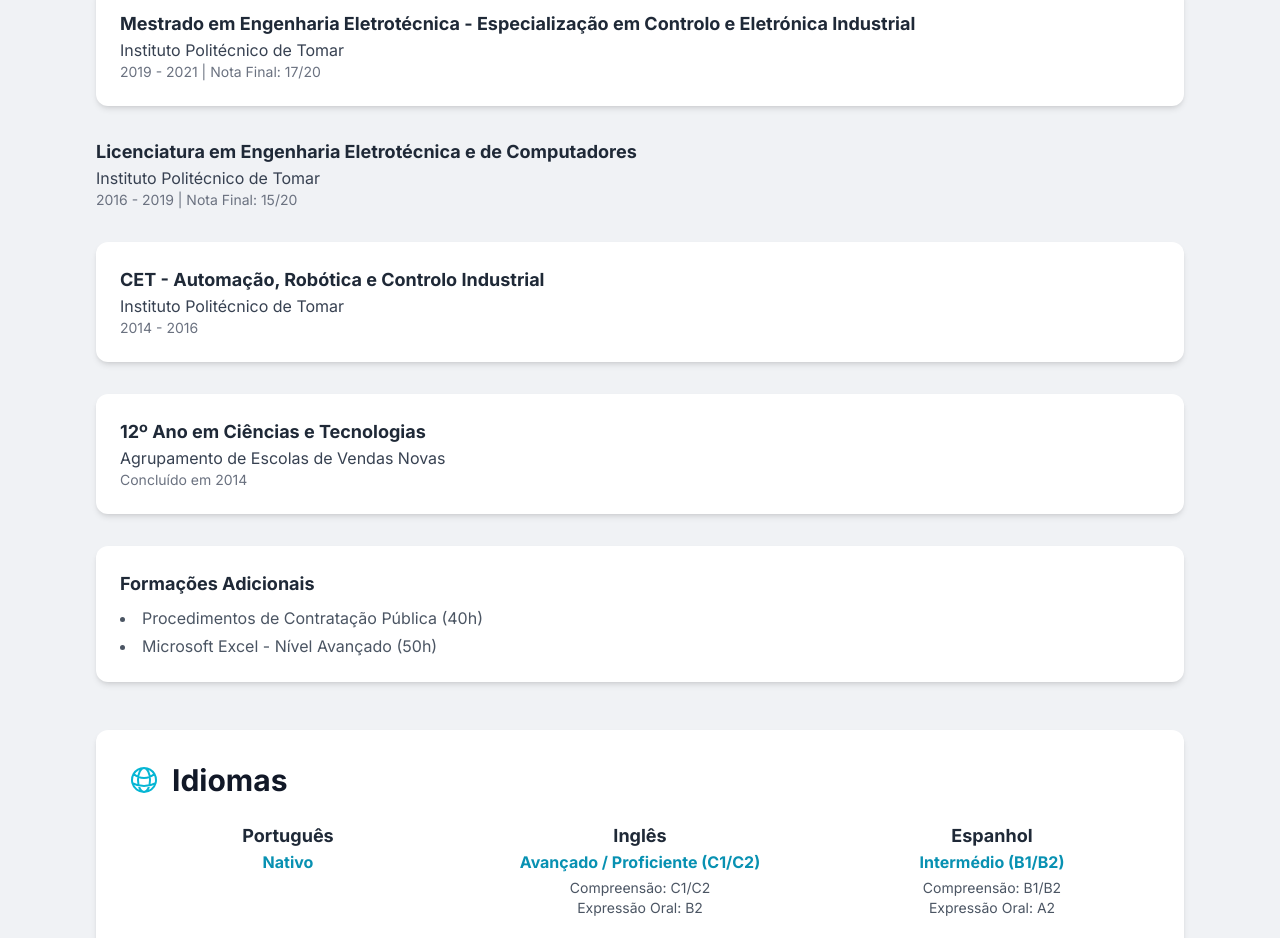
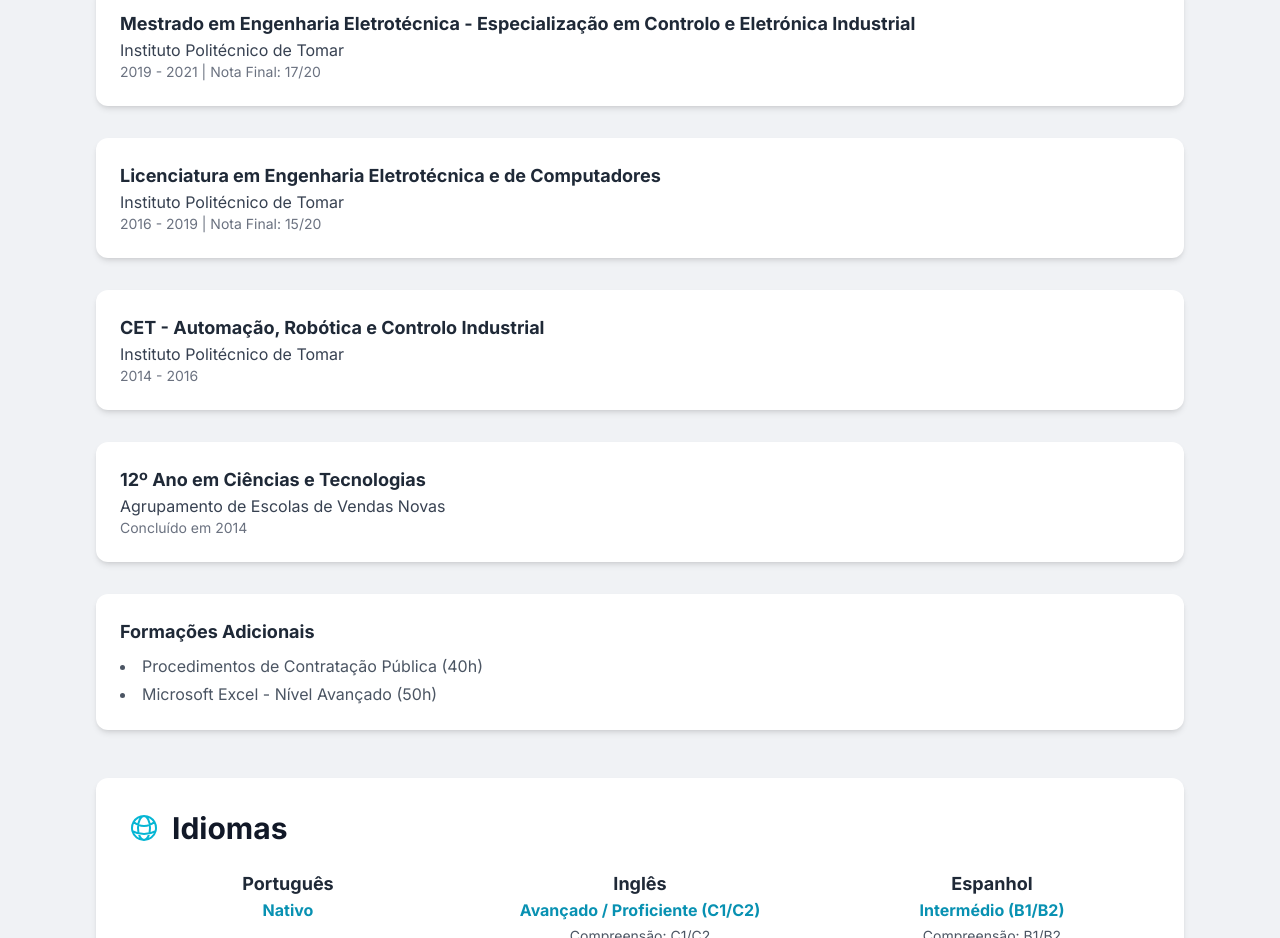
Before and after one commit to LuisPCFialho/LuisFialho, a plain HTML site: page index.html in a window 1280 px wide. Shown: the part 2300-3238 px from the top of the page. Drawn offline with nearby package versions, Linux system fonts and the light colour scheme.

Commit message:
Update index.html

```diff
--- a/index.html
+++ b/index.html
@@ -279,7 +279,8 @@
                             <p class="text-sm text-gray-500 dark:text-gray-400">2019 - 2021 | <span data-translate="final_grade">Nota Final</span>: 17/20</p>
                         </a>
                     </div>
-                     <div class="bhttps://portal2.ipt.pt/pt/cursos/Licenciaturas/L_-_EEC/" target="_blank" class="block">
+                     <div class="bg-white p-6 rounded-xl shadow-md interactive-card">
+                         <a href="https://portal2.ipt.pt/pt/cursos/Licenciaturas/L_-_EEC/" target="_blank" class="block">
                             <h4 class="text-lg font-bold dark:text-white hover:text-cyan-700 dark:hover:text-cyan-500" data-translate="edu2_title">Licenciatura em Engenharia Eletrotécnica e de Computadores</h4>
                             <p class="text-md text-gray-700 dark:text-gray-300" data-translate="edu2_school">Instituto Politécnico de Tomar</p>
                             <p class="text-sm text-gray-500 dark:text-gray-400">2016 - 2019 | <span data-translate="final_grade">Nota Final</span>: 15/20</p>
@@ -293,7 +294,7 @@
                         </a>
                     </div>
                      <div class="bg-white p-6 rounded-xl shadow-md interactive-card">
-                         <a href="http://www.aevn.pt/" target="_blank" class="block">
+                         <a href="https://www.aevn.pt/" target="_blank" class="block">
                             <h4 class="text-lg font-bold dark:text-white hover:text-cyan-700 dark:hover:text-cyan-500" data-translate="edu4_title">12º Ano em Ciências e Tecnologias</h4>
                             <p class="text-md text-gray-700 dark:text-gray-300" data-translate="edu4_school">Agrupamento de Escolas de Vendas Novas</p>
                             <p class="text-sm text-gray-500 dark:text-gray-400" data-translate="edu4_date">Concluído em 2014</p>
```
